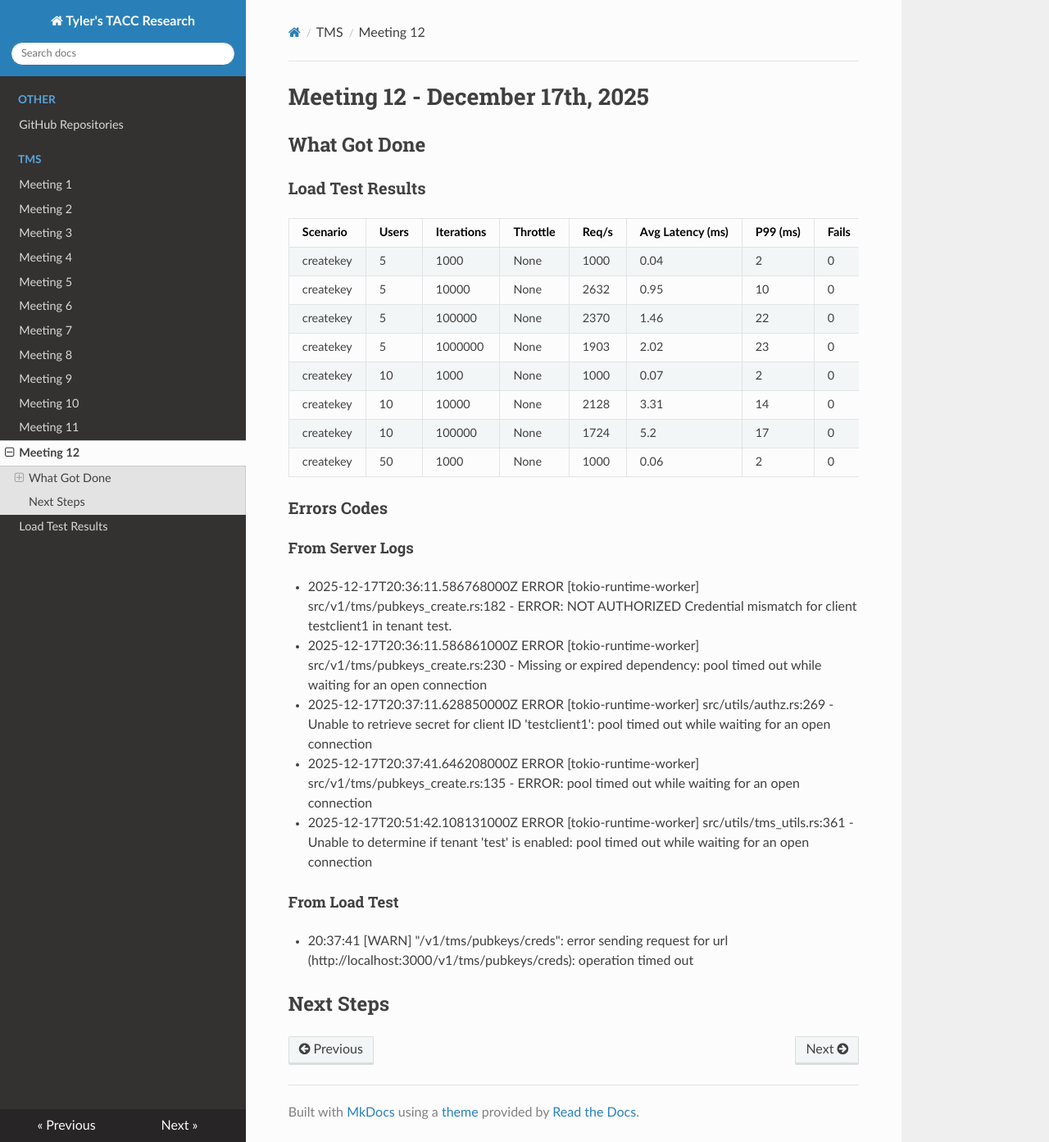
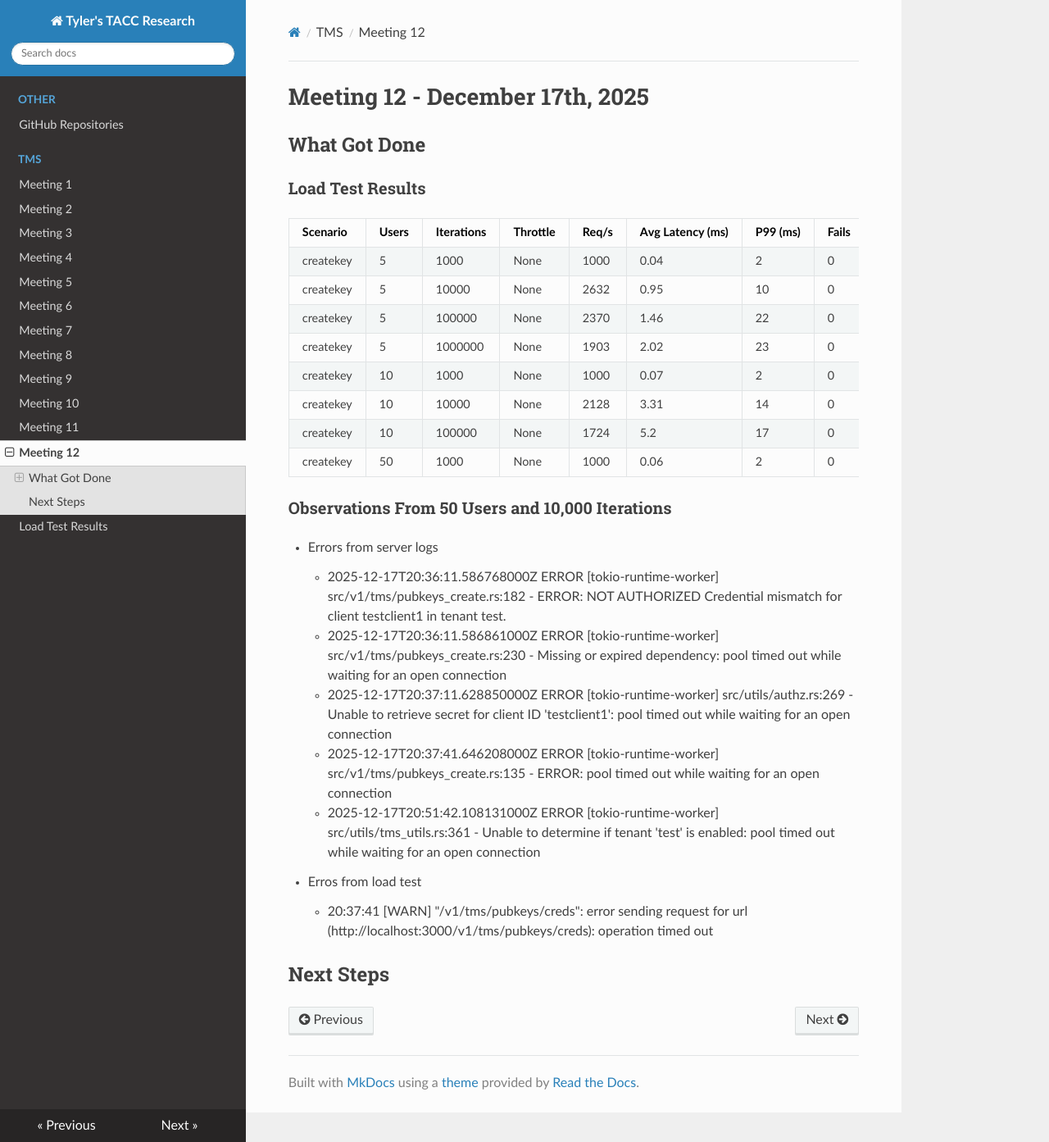
Before and after one commit to tyler0852/tylers-tacc-research, an MkDocs documentation site: the page built from docs/tms/meeting-12.md, in a window 1280 px wide and 1393 px high. Shown: the whole window at 82% size. Built offline with MkDocs 1.6.1, drawn with Linux system fonts in a browser that asks for light colours; nearby versions of some CDN libraries.

Commit message:
Update meeting notes with observations and errors

```diff
--- a/docs/tms/meeting-12.md
+++ b/docs/tms/meeting-12.md
@@ -16,17 +16,17 @@
 | createkey | 50 | 1000 | None | 1000 | 0.06 | 2 | 0 | 50s |
 
 
-### Errors Codes
+### Observations From 50 Users and 10,000 Iterations
 
-#### From Server Logs
-- 2025-12-17T20:36:11.586768000Z ERROR [tokio-runtime-worker] src/v1/tms/pubkeys_create.rs:182 - ERROR: NOT AUTHORIZED Credential mismatch for client testclient1 in tenant test.
-- 2025-12-17T20:36:11.586861000Z ERROR [tokio-runtime-worker] src/v1/tms/pubkeys_create.rs:230 - Missing or expired dependency: pool timed out while waiting for an open connection
-- 2025-12-17T20:37:11.628850000Z ERROR [tokio-runtime-worker] src/utils/authz.rs:269 - Unable to retrieve secret for client ID 'testclient1': pool timed out while waiting for an open connection
-- 2025-12-17T20:37:41.646208000Z ERROR [tokio-runtime-worker] src/v1/tms/pubkeys_create.rs:135 - ERROR: pool timed out while waiting for an open connection
-- 2025-12-17T20:51:42.108131000Z ERROR [tokio-runtime-worker] src/utils/tms_utils.rs:361 - Unable to determine if tenant 'test' is enabled: pool timed out while waiting for an open connection
+- Errors from server logs
+    - 2025-12-17T20:36:11.586768000Z ERROR [tokio-runtime-worker] src/v1/tms/pubkeys_create.rs:182 - ERROR: NOT AUTHORIZED Credential mismatch for client testclient1 in tenant test.
+    - 2025-12-17T20:36:11.586861000Z ERROR [tokio-runtime-worker] src/v1/tms/pubkeys_create.rs:230 - Missing or expired dependency: pool timed out while waiting for an open connection
+    - 2025-12-17T20:37:11.628850000Z ERROR [tokio-runtime-worker] src/utils/authz.rs:269 - Unable to retrieve secret for client ID 'testclient1': pool timed out while waiting for an open connection
+    - 2025-12-17T20:37:41.646208000Z ERROR [tokio-runtime-worker] src/v1/tms/pubkeys_create.rs:135 - ERROR: pool timed out while waiting for an open connection
+    - 2025-12-17T20:51:42.108131000Z ERROR [tokio-runtime-worker] src/utils/tms_utils.rs:361 - Unable to determine if tenant 'test' is enabled: pool timed out while waiting for an open connection
+
+- Erros from load test
+    - 20:37:41 [WARN] "/v1/tms/pubkeys/creds": error sending request for url (http://localhost:3000/v1/tms/pubkeys/creds): operation timed out
 
 
-#### From Load Test
-- 20:37:41 [WARN] "/v1/tms/pubkeys/creds": error sending request for url (http://localhost:3000/v1/tms/pubkeys/creds): operation timed out
-
 ## Next Steps
```
